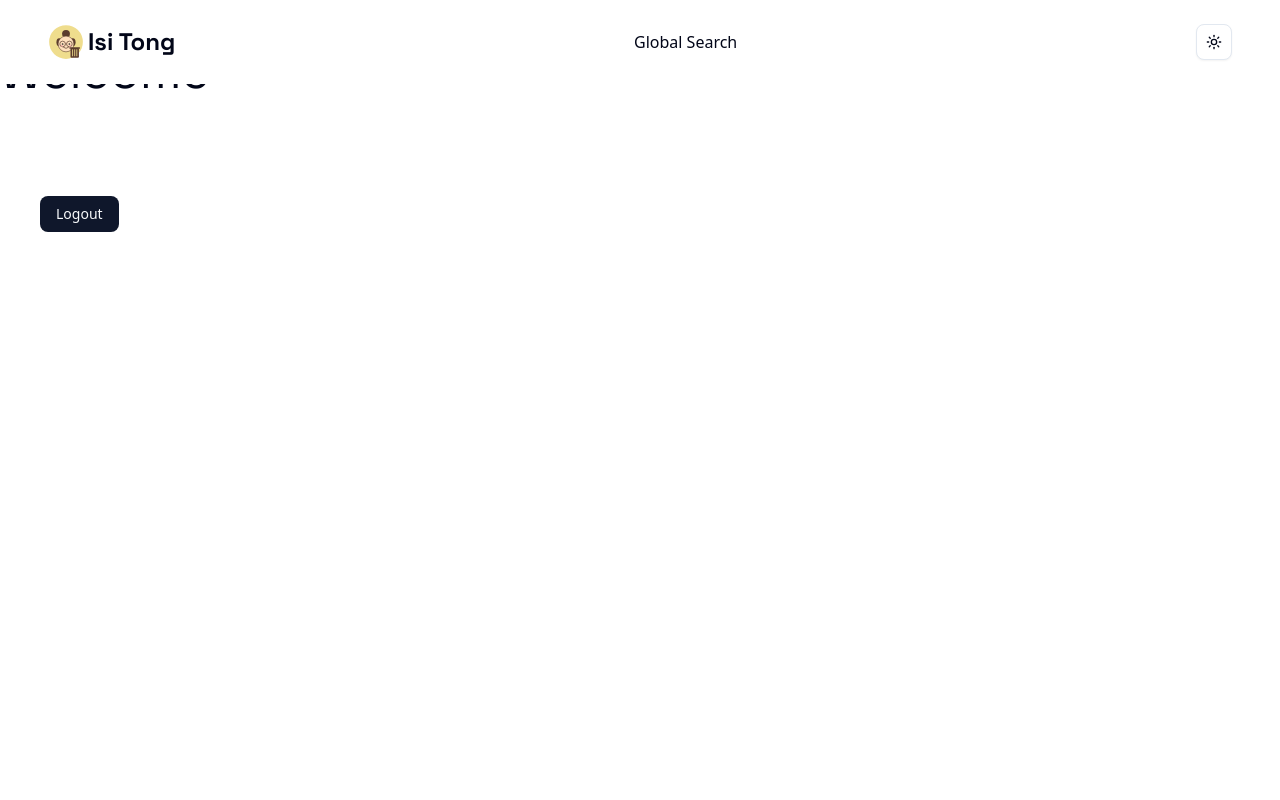
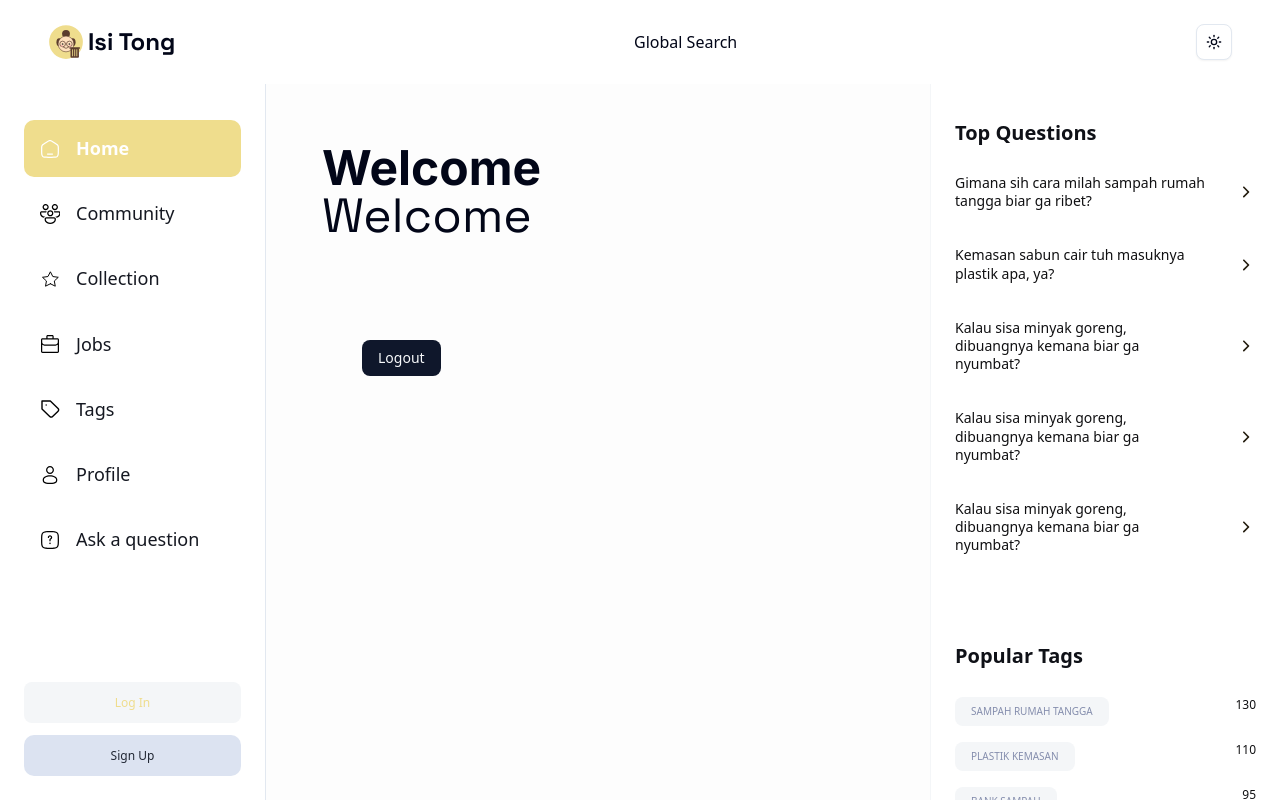
Before and after one commit to bluehoneygee/isi-tong, a Next.js app: page / in a window 1280 px wide. Built offline with nearby package versions, Linux system fonts and the light colour scheme; no server answers.

Commit message:
Implement LeftSidebar & RightSidebar

```diff
--- a/app/(root)/layout.tsx
+++ b/app/(root)/layout.tsx
@@ -1,11 +1,19 @@
+import LeftSidebar from "@/components/navigation/LeftSidebar";
 import Navbar from "@/components/navigation/navbar";
+import RightSidebar from "@/components/navigation/RightSidebar";
 import React, { ReactNode } from "react";
 
 const RootLayout = ({ children }: { children: ReactNode }) => {
   return (
-    <main>
+    <main className="bg-[#FDFDFD] dark:bg-[#000000] relative">
       <Navbar />
-      {children}
+      <div className="flex">
+        <LeftSidebar />
+        <section className="flex min-h-screen flex-1 flex-col px-6 pb-6 pt-36 max-md:pb-14 sm:px-14">
+          <div className="mx-auto w-full max-w-5xl">{children}</div>
+        </section>
+        <RightSidebar />
+      </div>
     </main>
   );
 };
--- a/app/globals.css
+++ b/app/globals.css
@@ -57,6 +57,36 @@
 
 @utility invert-colors {
   @apply invert dark:invert-0;
+}
+
+custom-scrollbar::-webkit-scrollbar {
+  width: 3px;
+  height: 3px;
+  border-radius: 2px;
+}
+
+.custom-scrollbar::-webkit-scrollbar-track {
+  background: #ffffff;
+}
+
+.custom-scrollbar::-webkit-scrollbar-thumb {
+  background: #888;
+  border-radius: 50px;
+}
+
+.custom-scrollbar::-webkit-scrollbar-thumb:hover {
+  background: #555;
+}
+
+/* Hide scrollbar for Chrome, Safari and Opera */
+.no-scrollbar::-webkit-scrollbar {
+  display: none;
+}
+
+/* Hide scrollbar for IE, Edge and Firefox */
+.no-scrollbar {
+  -ms-overflow-style: none; /* IE and Edge */
+  scrollbar-width: none; /* Firefox */
 }
 
 :root {
--- /dev/null
+++ b/components/cards/TagCard.tsx
@@ -0,0 +1,30 @@
+import ROUTES from "@/constants/route";
+import Link from "next/link";
+import React from "react";
+import { Badge } from "../ui/badge";
+interface Props {
+  _id: string;
+  name: string;
+  questions: number;
+  showCount?: boolean;
+  compact?: boolean;
+}
+
+const TagCard = ({ _id, name, questions, showCount, compact }: Props) => {
+  return (
+    <Link href={ROUTES.TAGS(_id)} className="flex justify-between gap-2">
+      <Badge className="text-[10px] font-medium leading-[13px] bg-[#F4F6F8] dark:bg-[#151821] text-[#858EAD] dark:text-[#7B8EC8] rounded-md border-none px-4 py-2 uppercase">
+        <div className="flex-center space-x-2">
+          <span>{name}</span>
+        </div>
+      </Badge>
+      {showCount && (
+        <p className="text-[12px] font-medium leading-[15.6px] text-[#101012] dark:text-[#DCE3F1]">
+          {questions}
+        </p>
+      )}
+    </Link>
+  );
+};
+
+export default TagCard;
--- /dev/null
+++ b/components/navigation/LeftSidebar.tsx
@@ -0,0 +1,51 @@
+import React from "react";
+import NavLinks from "./navbar/NavLinks";
+import Link from "next/link";
+import { Button } from "../ui/button";
+import ROUTES from "@/constants/route";
+import Image from "next/image";
+
+const LeftSidebar = () => {
+  return (
+    <section className="custom-scrollbar bg-white dark:bg-[#0F1117] sticky left-0 top-0 h-screen flex flex-col justify-between border-r p-6 pt-30 max-sm:hidden lg:w-[266px] ">
+      <div className="flex flex-1 flex-col gap-2">
+        <NavLinks />
+      </div>
+      <div className="flex flex-col gap-3">
+        <Button
+          asChild
+          className="text-[12px] font-normal leading-[15.6px] bg-[#F4F6F8] dark:bg-[#212734] min-h-[41px] w-full  px-4 py-3 "
+        >
+          <Link href={ROUTES.SIGN_IN}>
+            <Image
+              src="/icons/account.svg"
+              alt="account"
+              width={20}
+              height={20}
+              className="lg:hidden invert dark:invert-0 "
+            />
+            <span className="text-[#EFDD8D] max-lg:hidden">Log In</span>
+          </Link>
+        </Button>
+
+        <Button
+          asChild
+          className="text-[12px] font-medium leading-[15.6px] bg-[#DCE3F1] dark:bg-[#151821] text-[#212734] dark:text-[white] min-h-[41px] w-full rounded-lg px-4 py-3 shadow-none "
+        >
+          <Link href={ROUTES.SIGN_UP}>
+            <Image
+              src="/icons/sign-up.svg"
+              alt="account"
+              width={20}
+              height={20}
+              className="lg:hidden invert dark:invert-0"
+            />
+            <span className="max-lg:hidden">Sign Up</span>
+          </Link>
+        </Button>
+      </div>
+    </section>
+  );
+};
+
+export default LeftSidebar;
--- /dev/null
+++ b/components/navigation/RightSidebar.tsx
@@ -0,0 +1,87 @@
+import ROUTES from "@/constants/route";
+import Image from "next/image";
+import Link from "next/link";
+import React from "react";
+import TagCard from "../cards/TagCard";
+
+const hotQuestions = [
+  {
+    _id: "1",
+    title: "Gimana sih cara milah sampah rumah tangga biar ga ribet?",
+  },
+  {
+    _id: "2",
+    title: "Kemasan sabun cair tuh masuknya plastik apa, ya?",
+  },
+  {
+    _id: "3",
+    title: "Kalau sisa minyak goreng, dibuangnya kemana biar ga nyumbat?",
+  },
+  {
+    _id: "4",
+    title: "Kalau sisa minyak goreng, dibuangnya kemana biar ga nyumbat?",
+  },
+  {
+    _id: "5",
+    title: "Kalau sisa minyak goreng, dibuangnya kemana biar ga nyumbat?",
+  },
+];
+
+const popularTags = [
+  { _id: "1", name: "sampah rumah tangga", questions: 130 },
+  { _id: "2", name: "plastik kemasan", questions: 110 },
+  { _id: "3", name: "bank sampah", questions: 95 },
+  { _id: "4", name: "kompos", questions: 85 },
+  { _id: "5", name: "tips hemat", questions: 70 },
+];
+
+const RightSidebar = () => {
+  return (
+    <section className="pt-30 custom-scrollbar bg-white dark:bg-[#0F1117] border-[#F4F6F8] dark:border-[#151821] sticky top-0 right-0 h-screen flex w-[350px] flex-col gap-6 overflow-y-auto border-l p-6 max-xl:hidden">
+      <div>
+        <h3 className="text-[20px] font-bold leading-[26px] text-[#0F1117] dark:text-white">
+          Top Questions
+        </h3>
+        <div className="mt-7 flex flex-col w-full gap-[36px]">
+          {hotQuestions.map(({ _id, title }) => (
+            <Link
+              href={ROUTES.PROFILE(_id)}
+              key={_id}
+              className="flex cursor-pointer items-center justify-between gap-7"
+            >
+              <p className="text-[14px] font-medium leading-[18.2px] text-[#101012] dark:text-[#DCE3F1]">
+                {title}
+              </p>
+              <Image
+                src="/icons/chevron-right.svg"
+                alt="chevron"
+                width={20}
+                height={20}
+                className="invert dark:invert-0"
+              />
+            </Link>
+          ))}
+        </div>
+      </div>
+      <div className="mt-16">
+        <h3 className="text-[20px] font-bold leading-[26px] text-[#0F1117] dark:text-white">
+          Popular Tags
+        </h3>
+        <div className="mt-7 flex flex-col gap-4">
+          {popularTags.map(({ _id, name, questions }) => (
+            <TagCard
+              key={_id}
+              _id={_id}
+              name={name}
+              questions={questions}
+              showCount
+              compact
+            />
+          ))}
+        </div>
+      </div>
+    </section>
+  );
+};
+
+export default RightSidebar;
--- /dev/null
+++ b/components/ui/badge.tsx
@@ -0,0 +1,46 @@
+import * as React from "react"
+import { Slot } from "@radix-ui/react-slot"
+import { cva, type VariantProps } from "class-variance-authority"
+
+import { cn } from "@/lib/utils"
+
+const badgeVariants = cva(
+  "inline-flex items-center justify-center rounded-md border px-2 py-0.5 text-xs font-medium w-fit whitespace-nowrap shrink-0 [&>svg]:size-3 gap-1 [&>svg]:pointer-events-none focus-visible:border-ring focus-visible:ring-ring/50 focus-visible:ring-[3px] aria-invalid:ring-destructive/20 dark:aria-invalid:ring-destructive/40 aria-invalid:border-destructive transition-[color,box-shadow] overflow-hidden",
+  {
+    variants: {
+      variant: {
+        default:
+          "border-transparent bg-primary text-primary-foreground [a&]:hover:bg-primary/90",
+        secondary:
+          "border-transparent bg-secondary text-secondary-foreground [a&]:hover:bg-secondary/90",
+        destructive:
+          "border-transparent bg-destructive text-white [a&]:hover:bg-destructive/90 focus-visible:ring-destructive/20 dark:focus-visible:ring-destructive/40 dark:bg-destructive/60",
+        outline:
+          "text-foreground [a&]:hover:bg-accent [a&]:hover:text-accent-foreground",
+      },
+    },
+    defaultVariants: {
+      variant: "default",
+    },
+  }
+)
+
+function Badge({
+  className,
+  variant,
+  asChild = false,
+  ...props
+}: React.ComponentProps<"span"> &
+  VariantProps<typeof badgeVariants> & { asChild?: boolean }) {
+  const Comp = asChild ? Slot : "span"
+
+  return (
+    <Comp
+      data-slot="badge"
+      className={cn(badgeVariants({ variant }), className)}
+      {...props}
+    />
+  )
+}
+
+export { Badge, badgeVariants }
--- a/constants/route.ts
+++ b/constants/route.ts
@@ -2,6 +2,8 @@ const ROUTES = {
   HOME: "/",
   SIGN_IN: "/sign-in",
   SIGN_UP: "/sign-up",
+  PROFILE: (id: string) => `/profile/${id}`,
+  TAGS: (id: string) => `/tags/${id}`,
 };
 
 export default ROUTES;
```
